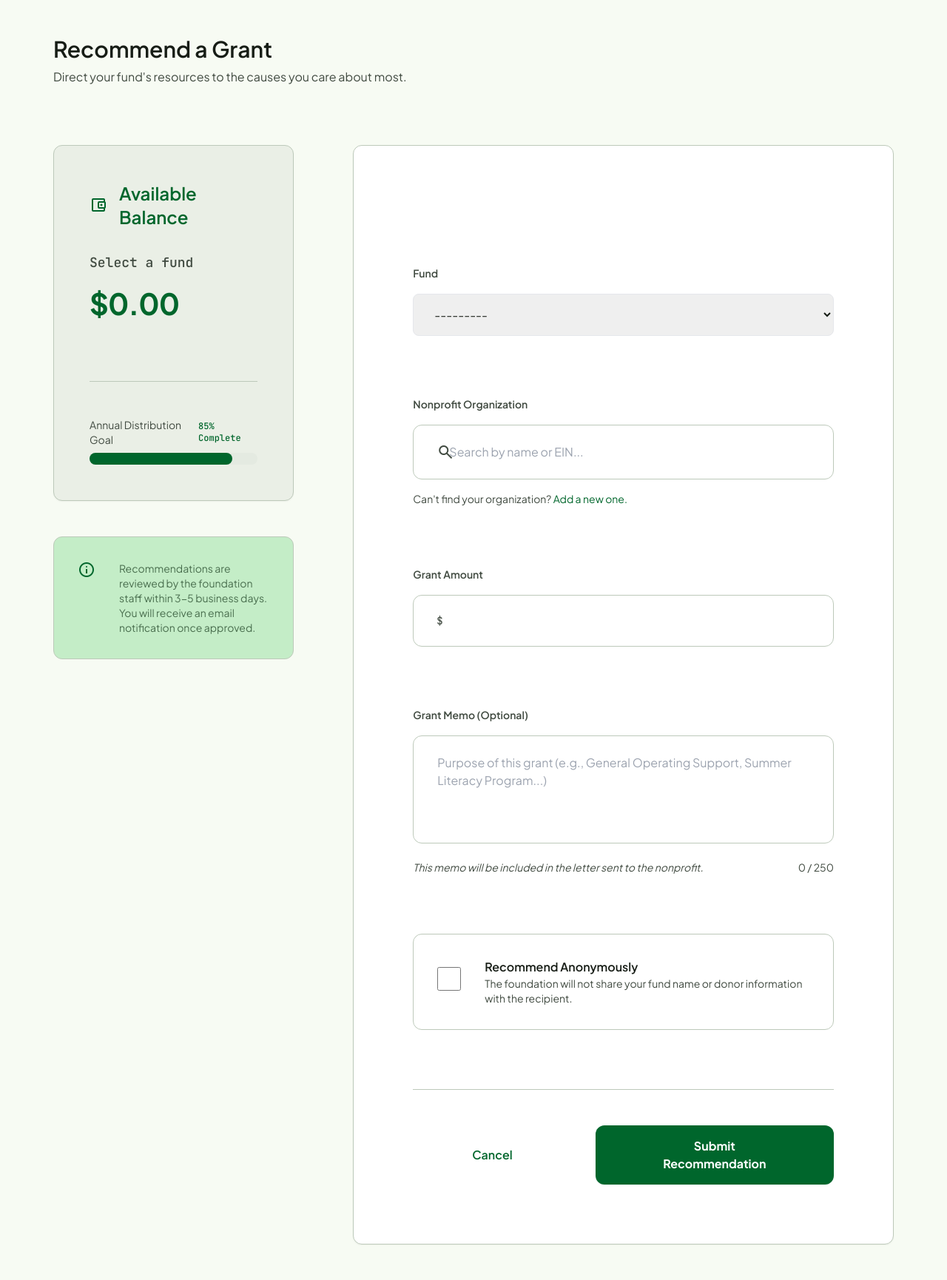
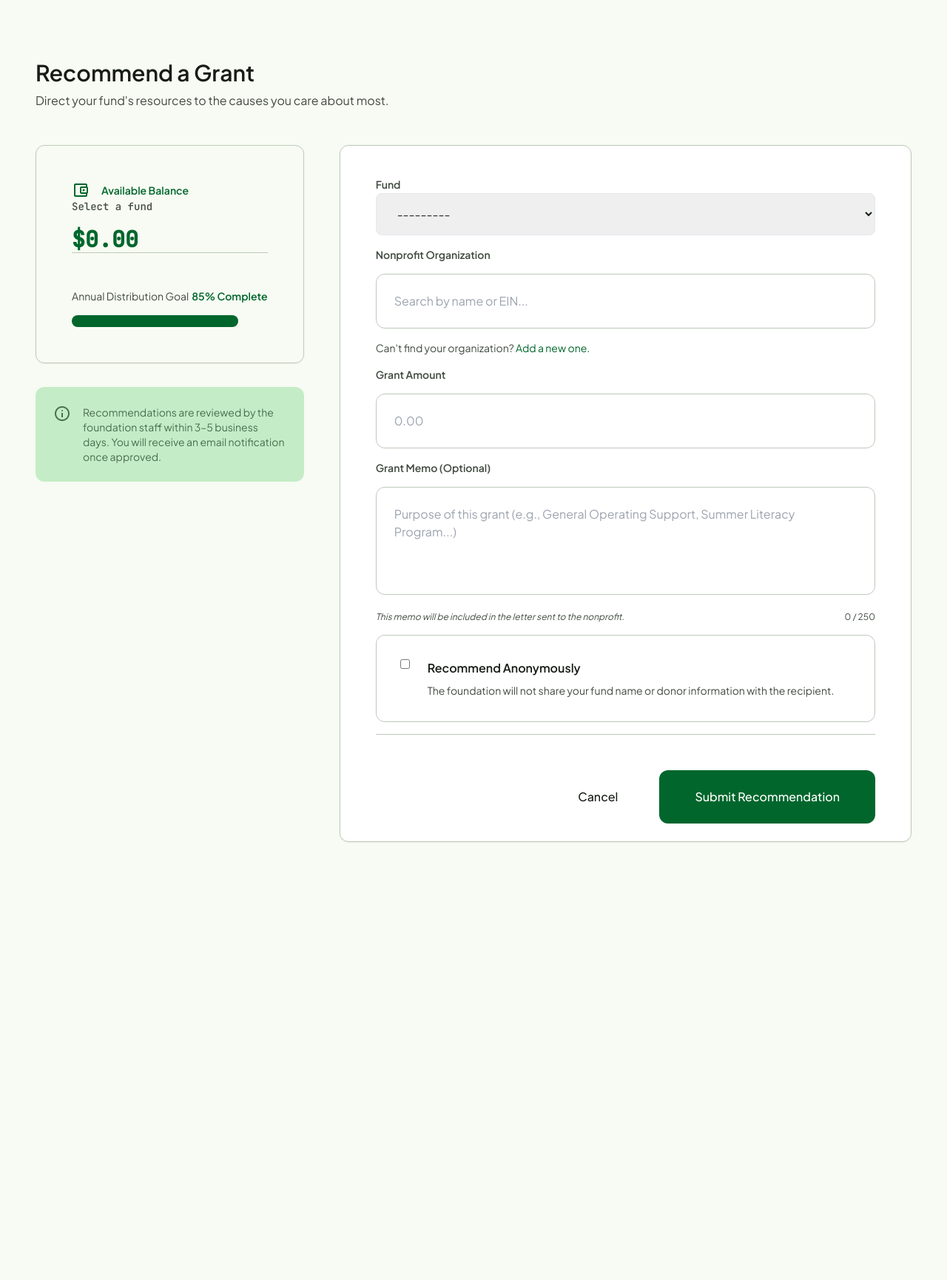
Before and after one commit to rosswilliamsdev/steward, a Django app: template core/templates/core/grant_form.html in a window 1280 px wide. Shown: the whole page at 74% size. After the commit the page ends 1138 px from the top, so only its background shows below. Run offline with Django 5.2, Linux system fonts and the light colour scheme; the template is opened without the code that fills it: values that come from a table or form of the project are taken from there, others are empty; parts of the project's set-up code (start-up, migrations or seed data) failed here and were passed over.

Commit message:
refactor: simplify grant form layout and spacing
- Reduce vertical spacing for more compact layout
- Simplify input field styling (remove unnecessary decorative elements)
- Adjust typography sizing for better hierarchy
- Improve visual consistency across form elements

🤖 Generated with [Claude Code](https://claude.com/claude-code)

Co-Authored-By: Claude <noreply@anthropic.com>

```diff
--- a/core/templates/core/grant_form.html
+++ b/core/templates/core/grant_form.html
@@ -3,60 +3,58 @@
 {% block title %}Recommend a Grant - Steward{% endblock %}
 
 {% block content %}
-<main class="max-w-[1200px] mx-auto py-12 px-4 min-h-[calc(100vh-64px)]">
-  <div class="mb-8">
+<main class="max-w-[1400px] mx-auto py-8 px-6 min-h-[calc(100vh-64px)]">
+  <div class="mb-6">
     <h1 class="text-3xl font-semibold text-on-surface">Recommend a Grant</h1>
     <p class="text-base text-on-surface-variant mt-1">Direct your fund's resources to the causes you care about most.</p>
   </div>
 
-  <div class="grid grid-cols-1 lg:grid-cols-12 gap-8 items-start">
+  <div class="grid grid-cols-1 lg:grid-cols-12 gap-6 items-start">
     <!-- Left Column: Balance Summary Card -->
-    <div class="lg:col-span-4 space-y-6">
-      <div class="bg-surface-container border border-outline-variant rounded-xl p-6 shadow-sm">
-        <div class="flex items-center gap-2 mb-4 text-primary">
-          <span class="material-symbols-outlined">account_balance_wallet</span>
-          <h2 class="text-2xl font-semibold">Available Balance</h2>
+    <div class="lg:col-span-4 space-y-4">
+      <div class="bg-surface-container-low border border-outline-variant rounded-xl p-6 shadow-sm">
+        <div class="flex items-center gap-2 mb-3">
+          <span class="material-symbols-outlined text-primary text-lg">account_balance_wallet</span>
+          <h2 class="text-sm font-semibold text-primary">Available Balance</h2>
         </div>
         <div class="space-y-2">
-          <p class="text-lg font-mono text-on-surface-variant">
-            {% if user.funds.first %}{{ user.funds.first.name }}{% else %}Select a fund{% endif %}
+          <p class="font-mono text-sm text-on-surface-variant">
+            {% if user.funds.first %}{{ user.funds.first.name }} #4402{% else %}Select a fund{% endif %}
           </p>
-          <p class="text-[40px] leading-tight text-primary font-bold tracking-tight">
+          <p class="text-3xl font-bold text-primary font-mono">
             {% if user.funds.first %}${{ user.funds.first.balance|floatformat:2 }}{% else %}$0.00{% endif %}
           </p>
         </div>
-        <div class="mt-8 pt-6 border-t border-outline-variant">
-          <div class="flex justify-between items-center mb-1">
+        <div class="mt-6 pt-6 border-t border-outline-variant">
+          <div class="flex justify-between items-center mb-2">
             <span class="text-sm text-on-surface-variant">Annual Distribution Goal</span>
-            <span class="text-xs font-mono text-primary">85% Complete</span>
+            <span class="text-sm font-semibold text-primary">85% Complete</span>
           </div>
-          <div class="w-full bg-surface-container-high rounded-full h-2">
+          <div class="w-full bg-surface-container-highest rounded-full h-2">
             <div class="bg-primary h-2 rounded-full" style="width: 85%"></div>
           </div>
         </div>
       </div>
 
-      <div class="bg-secondary-container border border-outline-variant rounded-xl p-4">
-        <div class="flex gap-4">
-          <span class="material-symbols-outlined text-primary">info</span>
+      <div class="bg-secondary-container rounded-lg p-3 flex gap-2">
+        <span class="material-symbols-outlined text-on-secondary-container text-xl">info</span>
         <p class="text-sm text-on-secondary-container">
-            Recommendations are reviewed by the foundation staff within 3-5 business days. You will receive an email notification once approved.
+          Recommendations are reviewed by the foundation staff within 3–5 business days. You will receive an email notification once approved.
         </p>
-        </div>
       </div>
     </div>
 
     <!-- Right Column: Grant Recommendation Form -->
     <div class="lg:col-span-8">
-      <div class="bg-surface-container-lowest border border-outline-variant rounded-xl shadow-sm p-8">
-        <form method="post" class="space-y-8">
+      <div class="bg-surface-container-lowest border border-outline-variant rounded-xl shadow-sm px-6 py-3">
+        <form method="post" class="space-y-2">
           {% csrf_token %}
 
           <!-- Hidden fund field for single fund users -->
           {% if user.funds.count == 1 %}
             <input type="hidden" name="fund" value="{{ user.funds.first.id }}">
           {% else %}
-            <div class="space-y-2">
+            <div class="">
               <label class="text-sm font-semibold text-on-surface-variant">Fund</label>
               {{ form.fund }}
             </div>
@@ -72,37 +70,32 @@
 
           <!-- Nonprofit Search -->
           <div class="space-y-2">
-            <label class="text-sm font-semibold text-on-surface-variant" for="{{ form.nonprofit_name.id_for_label }}">Nonprofit Organization</label>
-            <div class="relative group">
-              <span class="material-symbols-outlined absolute left-4 top-1/2 -translate-y-1/2 text-on-surface-variant group-focus-within:text-primary transition-colors">search</span>
+            <label class="block text-sm font-semibold text-on-surface-variant" for="{{ form.nonprofit_name.id_for_label }}">Nonprofit Organization</label>
             <input
-                class="w-full pl-12 pr-4 py-3 bg-surface-container-lowest border border-outline-variant rounded-lg focus:ring-2 focus:ring-primary focus:border-primary transition-all outline-none"
+              class="w-full px-3 py-3 border border-outline-variant rounded-lg text-base focus:outline-none focus:ring-2 focus:ring-primary focus:border-primary transition-all"
               id="{{ form.nonprofit_name.id_for_label }}"
               name="{{ form.nonprofit_name.name }}"
               placeholder="Search by name or EIN..."
               type="text"
               value="{{ form.nonprofit_name.value|default:'' }}"
             />
-            </div>
             {% if form.nonprofit_name.errors %}
             <p class="text-sm text-error">{{ form.nonprofit_name.errors.0 }}</p>
             {% endif %}
-            <p class="text-sm text-on-surface-variant">Can't find your organization? <a class="text-primary hover:underline" href="#">Add a new one.</a></p>
+            <p class="text-sm text-on-surface-variant">Can't find your organization? <a class="text-primary underline" href="#">Add a new one.</a></p>
           </div>
 
           <!-- Amount Input -->
           <div class="space-y-2">
-            <label class="text-sm font-semibold text-on-surface-variant" for="{{ form.amount.id_for_label }}">Grant Amount</label>
-            <div class="relative group">
-              <span class="absolute left-4 top-1/2 -translate-y-1/2 font-mono text-sm text-on-surface-variant">$</span>
+            <label class="block text-sm font-semibold text-on-surface-variant" for="{{ form.amount.id_for_label }}">Grant Amount</label>
             <input
-                class="w-full pl-8 pr-4 py-3 bg-surface-container-lowest border {% if form.amount.errors or form.non_field_errors %}border-error{% else %}border-outline-variant{% endif %} rounded-lg focus:ring-2 focus:ring-{% if form.amount.errors or form.non_field_errors %}error{% else %}primary{% endif %} focus:border-{% if form.amount.errors or form.non_field_errors %}error{% else %}primary{% endif %} transition-all outline-none font-mono text-sm"
+              class="w-full px-3 py-3 border {% if form.amount.errors or form.non_field_errors %}border-error{% else %}border-outline-variant{% endif %} rounded-lg text-base focus:outline-none focus:ring-2 focus:ring-{% if form.amount.errors or form.non_field_errors %}error{% else %}primary{% endif %} focus:border-{% if form.amount.errors or form.non_field_errors %}error{% else %}primary{% endif %} transition-all"
               id="{{ form.amount.id_for_label }}"
               name="{{ form.amount.name }}"
               type="text"
+              placeholder="0.00"
               value="{{ form.amount.value|default:'' }}"
             />
-            </div>
             {% if form.amount.errors or form.non_field_errors %}
             <div class="flex items-center gap-1 text-error">
               <span class="material-symbols-outlined text-sm">error</span>
@@ -115,9 +108,9 @@
 
           <!-- Memo Textarea -->
           <div class="space-y-2">
-            <label class="text-sm font-semibold text-on-surface-variant" for="{{ form.memo.id_for_label }}">Grant Memo (Optional)</label>
+            <label class="block text-sm font-semibold text-on-surface-variant" for="{{ form.memo.id_for_label }}">Grant Memo (Optional)</label>
             <textarea
-              class="w-full px-4 py-3 bg-surface-container-lowest border border-outline-variant rounded-lg focus:ring-2 focus:ring-primary focus:border-primary transition-all outline-none resize-none"
+              class="w-full px-3 py-3 border border-outline-variant rounded-lg text-base focus:outline-none focus:ring-2 focus:ring-primary focus:border-primary transition-all resize-none"
               id="{{ form.memo.id_for_label }}"
               name="{{ form.memo.name }}"
               placeholder="Purpose of this grant (e.g., General Operating Support, Summer Literacy Program...)"
@@ -125,28 +118,28 @@
               maxlength="250"
             >{{ form.memo.value|default:'' }}</textarea>
             <div class="flex justify-between items-center">
-              <p class="text-sm text-on-surface-variant italic">This memo will be included in the letter sent to the nonprofit.</p>
-              <span class="text-sm text-on-surface-variant" id="char-count">0 / 250</span>
+              <p class="text-xs text-on-surface-variant italic">This memo will be included in the letter sent to the nonprofit.</p>
+              <span class="text-xs text-on-surface-variant" id="char-count">0 / 250</span>
             </div>
           </div>
 
           <!-- Visibility Options -->
-          <div class="p-4 bg-surface-container-lowest border border-outline-variant rounded-lg">
-            <div class="flex items-start gap-4">
-              <input class="mt-1 w-5 h-5 text-primary border-outline-variant rounded focus:ring-primary" id="anonymous" name="anonymous" type="checkbox"/>
+          <div class="p-4 border border-outline-variant rounded-lg">
+            <div class="flex items-start gap-3">
+              <input class="mt-0.5 w-4 h-4 text-primary border-outline-variant rounded focus:ring-2 focus:ring-primary" id="anonymous" name="anonymous" type="checkbox"/>
               <div>
-                <label class="text-base font-semibold text-on-surface" for="anonymous">Recommend Anonymously</label>
-                <p class="text-sm text-on-surface-variant">The foundation will not share your fund name or donor information with the recipient.</p>
+                <label class="block font-semibold text-on-surface cursor-pointer" for="anonymous">Recommend Anonymously</label>
+                <p class="text-sm text-on-surface-variant mt-1">The foundation will not share your fund name or donor information with the recipient.</p>
               </div>
             </div>
           </div>
 
           <!-- Footer Actions -->
-          <div class="flex justify-end items-center gap-4 pt-6 border-t border-outline-variant">
-            <a href="{% url 'core:dashboard' %}" class="px-8 py-2 text-primary font-semibold hover:bg-surface-container rounded-lg transition-all">
+          <div class="flex justify-end items-center gap-3 pt-6 border-t border-outline-variant">
+            <a href="{% url 'core:dashboard' %}" class="bg-transparent text-on-surface font-medium py-2 px-4 rounded-lg hover:bg-surface-container transition-all">
               Cancel
             </a>
-            <button class="px-8 py-2 bg-primary text-on-primary font-bold rounded-lg shadow-sm hover:shadow-md transition-all" type="submit">
+            <button class="bg-primary text-on-primary font-medium py-3 px-6 rounded-lg shadow-sm disabled:opacity-50 disabled:cursor-not-allowed transition-all" type="submit">
               Submit Recommendation
             </button>
           </div>
```
Lines whose indentation alone changed are shown as unchanged.
